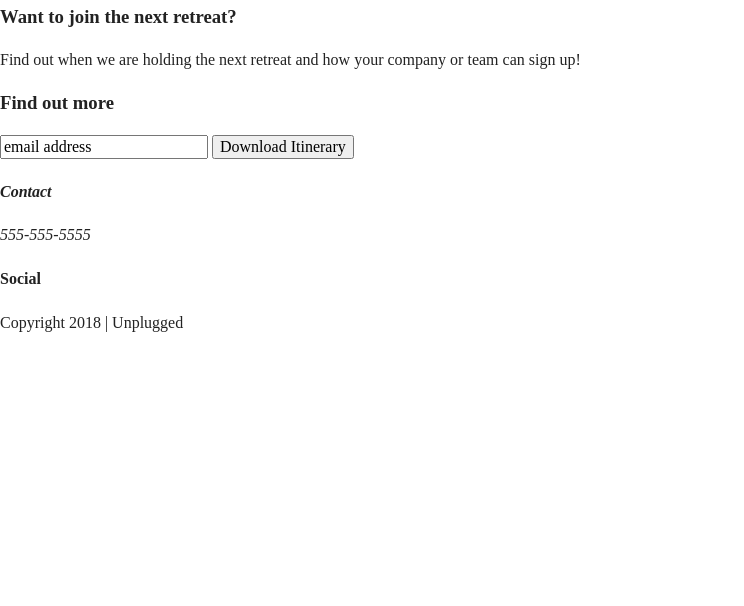
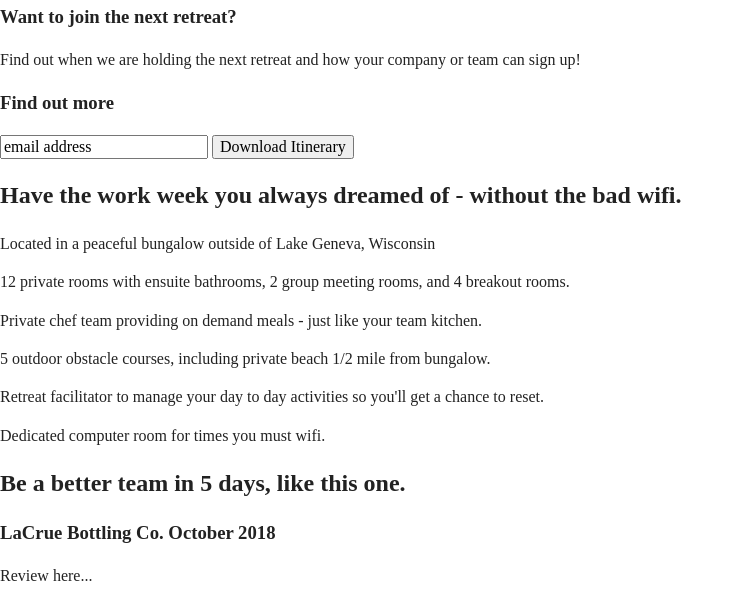
Before and after one commit to jmloftus13/unplugged, a plain HTML site: page index.html in a window 1280 px wide. Shown: the part 184-790 px from the top of the page, without its empty margins (0-744 px from the left). Drawn offline with nearby package versions, Linux system fonts and the light colour scheme.

Commit message:
homepage html structure completed

```diff
--- a/index.html
+++ b/index.html
@@ -66,6 +66,56 @@
         </div><!--end form-->
       </div><!--aside end content wrapper-->
     </aside>
+
+    <!--section for features-->
+    <section class="features">
+      <div class="content-wrapper">
+        <h2>Have the work week you always dreamed of - without the bad wifi.</h2>
+        <div class="features-item">
+          <article>
+            <p class="fontawesome-icon"></p>
+            <p class="features-item-description">
+              Located in a peaceful bungalow outside of Lake Geneva, Wisconsin</p>
+          </article>
+          <article>
+            <p class="fontawesome-icon"></p>
+            <p class="features-item-description">
+              12 private rooms with ensuite bathrooms, 2 group meeting rooms, and 4 breakout rooms.</p>
+          </article>
+          <article>
+            <p class="fontawesome-icon"></p>
+            <p class="features-item-description">
+              Private chef team providing on demand meals - just like your team kitchen.</p>
+          </article>
+          <article>
+            <p class="fontawesome-icon"></p>
+            <p class="features-item-description">
+              5 outdoor obstacle courses, including private beach 1/2 mile from bungalow.</p>
+          </article>
+          <article>
+            <p class="fontawesome-icon"></p>
+            <p class="features-item-description">
+              Retreat facilitator to manage your day to day activities so you'll get a chance to reset.</p>
+          </article>
+          <article>
+            <p class="fontawesome-icon"></p>
+            <p class="features-item-description">
+              Dedicated computer room for times you must wifi.</p>
+           </article>
+        </div>
+      </div><!--end features content-wrapper-->
+    </section><!--end features section-->
+    <section class="reviews">
+      <div class="content-wrapper">
+        <h2>Be a better team in 5 days, like this one.</h2>
+        <article>
+          <div>
+            <h3>LaCrue Bottling Co. October 2018</h3>
+            <p>Review here...</p>
+          </div>
+        </article>
+      </div>
+    </section><!--end reviews section-->
   </main><!--end main wrapper-->
 
 
```
